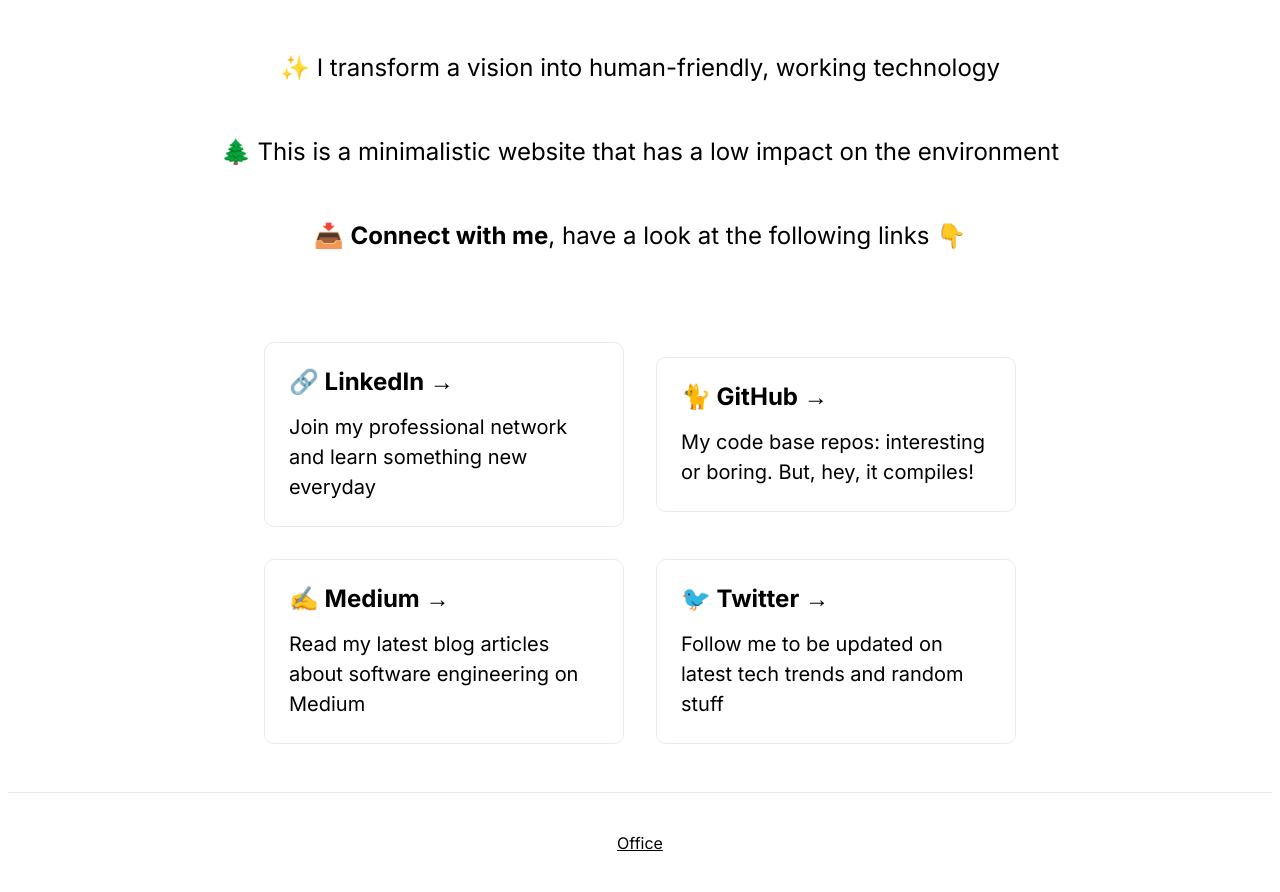
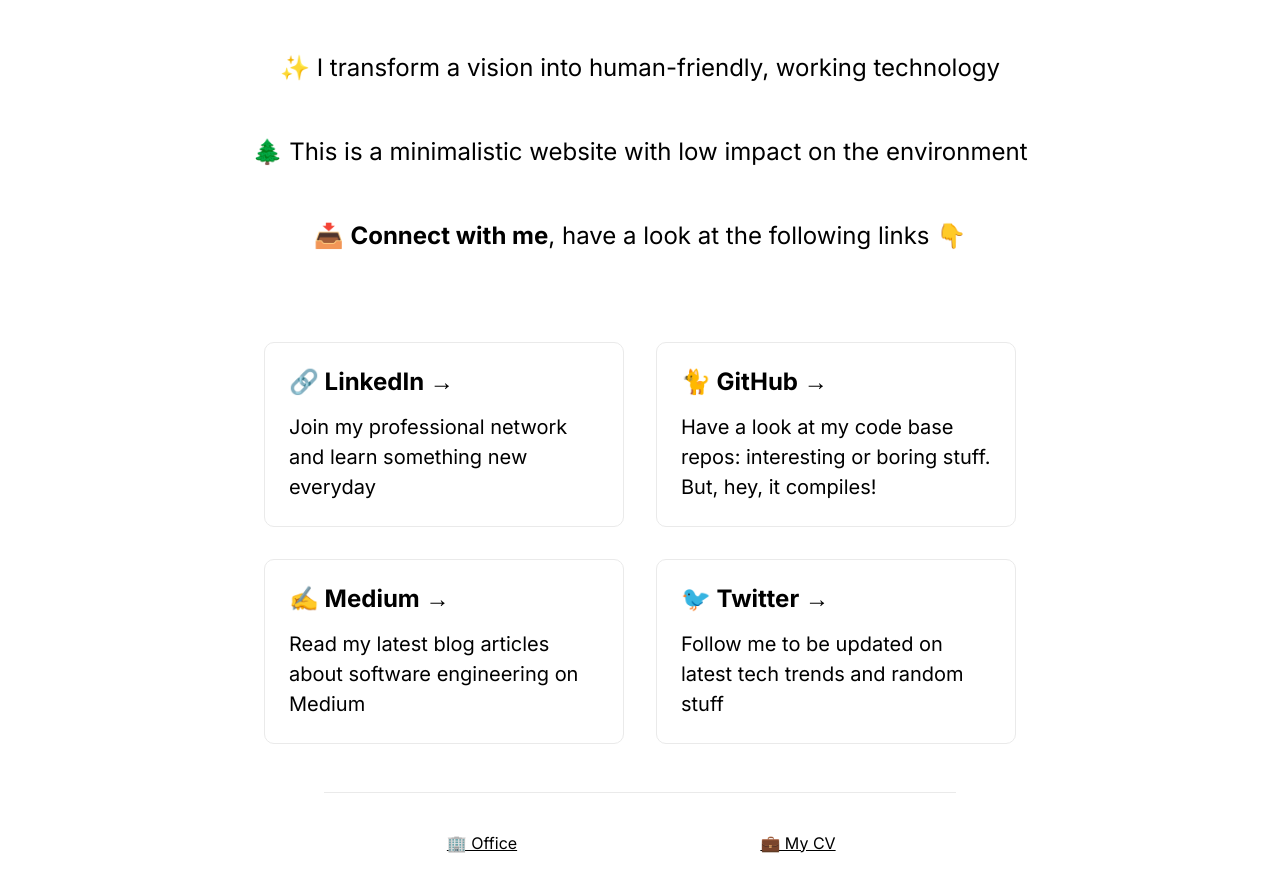
Before and after one commit to rapaccinim/personal-website, a Next.js app: page / in a window 1280 px wide. Shown: the part 360-1252 px from the top of the page. Built offline with nearby package versions, Linux system fonts and the light colour scheme.

Commit message:
Code refactoring and footer fix.

```diff
--- a/pages/index.js
+++ b/pages/index.js
@@ -14,7 +14,7 @@
     {
       href: 'https://github.com/rapaccinim',
       title: '🐈 GitHub',
-      description: 'My code base repos: interesting or boring. But, hey, it compiles!',
+      description: 'Have a look at my code base repos: interesting or boring stuff. But, hey, it compiles!',
       ariaLabel: 'Connect with me on GitHub',
     },
     {
@@ -28,6 +28,19 @@
       title: '🐦 Twitter',
       description: 'Follow me to be updated on latest tech trends and random stuff',
       ariaLabel: 'Connect with me on Twitter',
+    },
+  ];
+
+  const footerLinksLists = [
+    {
+      href: 'https://www.google.co.uk/maps/place/New+Inn+Yard,+Kendal/@54.3255514,-2.748753,19.81z/',
+      title: '🏢 Office',
+      ariaLabel: 'See where my office is on Google Maps',
+    },
+    {
+      href: 'https://github.com/rapaccinim/rapaccinim#marco-rapaccini',
+      title: '💼 My CV',
+      ariaLabel: 'Read my CV on GitHub',
     },
   ];
 
@@ -60,13 +73,19 @@
           <br/>
           Web &amp; Product Development
         </h1>
-        <p className={styles.description}>
+        <p
+            className={styles.description}
+        >
           ✨ I transform a vision into human-friendly, working technology
         </p>
-        <p className={styles.description}>
-          🌲 This is a minimalistic website that has a low impact on the environment
+        <p
+            className={styles.description}
+        >
+          🌲 This is a minimalistic website with low impact on the environment
         </p>
-        <p className={styles.description}>
+        <p
+            className={styles.description}
+        >
           📥 <b>Connect with me</b>, have a look at the following links 👇
         </p>
         <div
@@ -90,13 +109,20 @@
       <footer
           className={styles.footer}
       >
-        <a
-            href="https://www.google.co.uk/maps/place/New+Inn+Yard,+Kendal/@54.3255514,-2.748753,19.81z/"
-            target="_blank"
-            rel="noopener noreferrer"
-        >
-          Office
-        </a>
+        {footerLinksLists.map( singleFooterLink =>
+          <div
+              key={singleFooterLink.href}
+          >
+            <a
+                href={singleFooterLink.href}
+                target="_blank"
+                rel="noopener noreferrer"
+                aria-label={singleFooterLink.ariaLabel}
+            >
+              {singleFooterLink.title}
+            </a>
+          </div>
+        )}
       </footer>
     </div>
   )
--- a/styles/Home.module.css
+++ b/styles/Home.module.css
@@ -17,19 +17,18 @@
 }
 
 .footer {
-  width: 100%;
+  width: 50%;
   height: 100px;
   border-top: 1px solid #eaeaea;
   display: flex;
   justify-content: center;
+  flex-wrap: wrap;
   align-items: center;
 }
 
-.footer a {
-  display: flex;
-  justify-content: center;
-  align-items: center;
-  flex-grow: 1;
+.footer div {
+  flex: 1 1;
+  text-align: center;
 }
 
 .title a {
--- a/styles/globals.css
+++ b/styles/globals.css
@@ -5,11 +5,9 @@
   margin: 0;
   font-family: 'Inter', sans-serif;
 }
-
 a {
   color: inherit;
 }
-
 * {
   box-sizing: border-box;
 }
```
